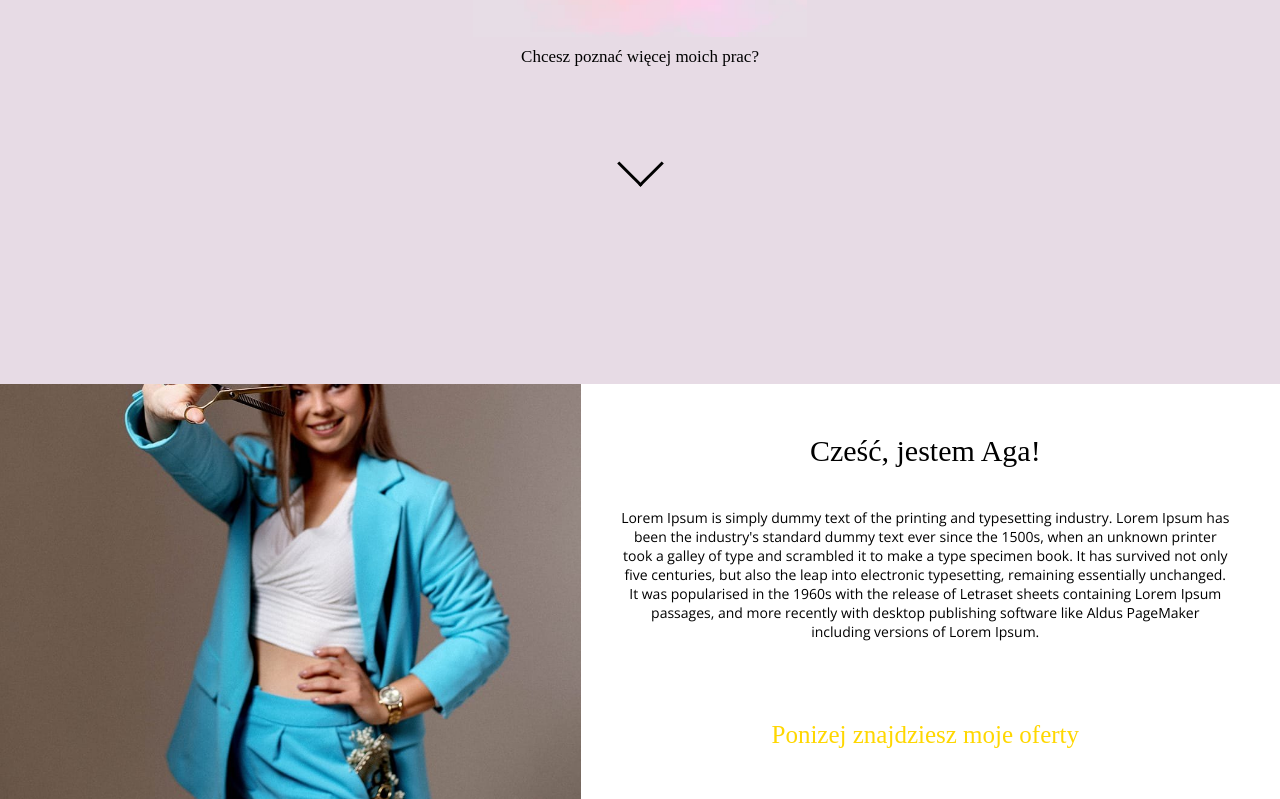
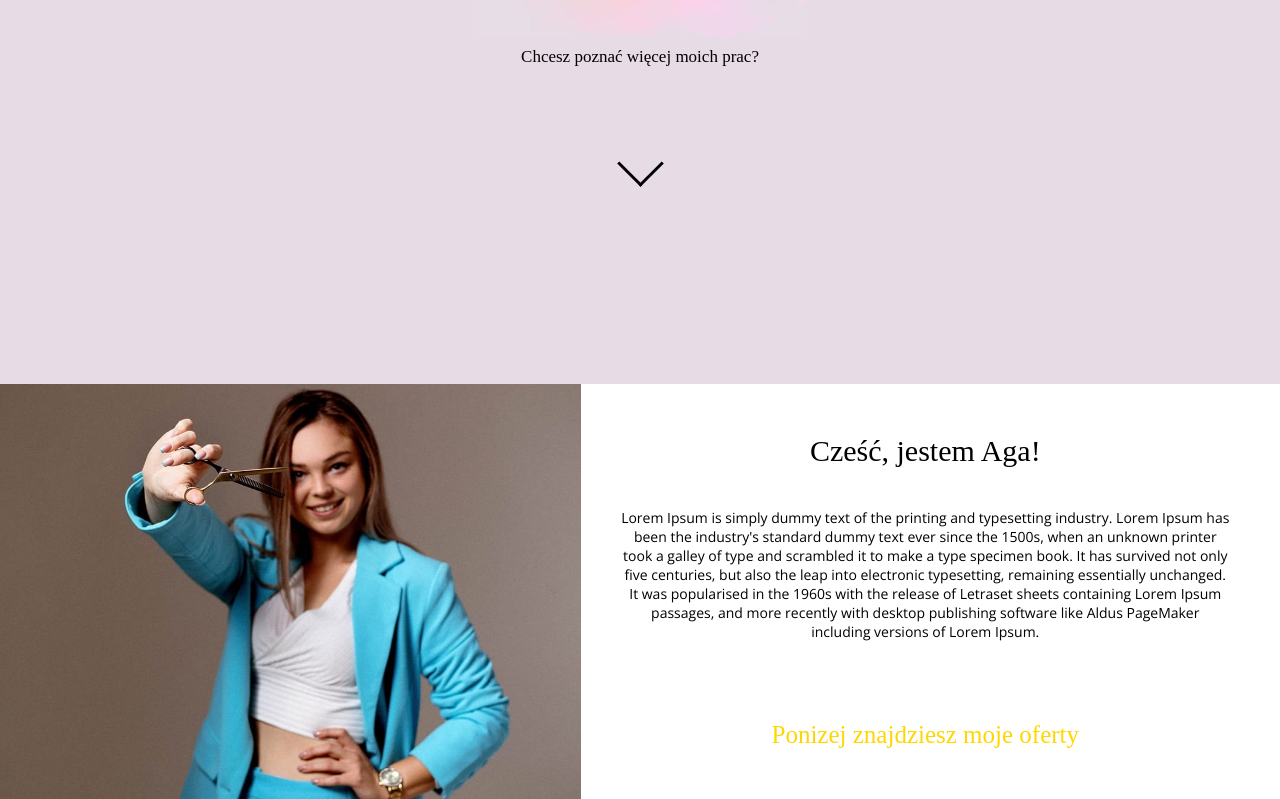
Before and after one commit to czesuaww/hairdresser-site, a React (Create React App) app: page / in a window 1280 px wide. Shown: the part 416-1215 px from the top of the page. Built offline with nearby package versions, Linux system fonts and the light colour scheme; a web font is replaced by a local one.

Commit message:
Changed top from center

```diff
--- a/src/components/About/About.module.css
+++ b/src/components/About/About.module.css
@@ -11,7 +11,7 @@
     background-image: url(../../assets/images/aboutme.jpg);
     background-repeat: no-repeat;
     background-size: cover;
-    background-position: center;
+    background-position: top;
     width: 50%;
 }
 
```
